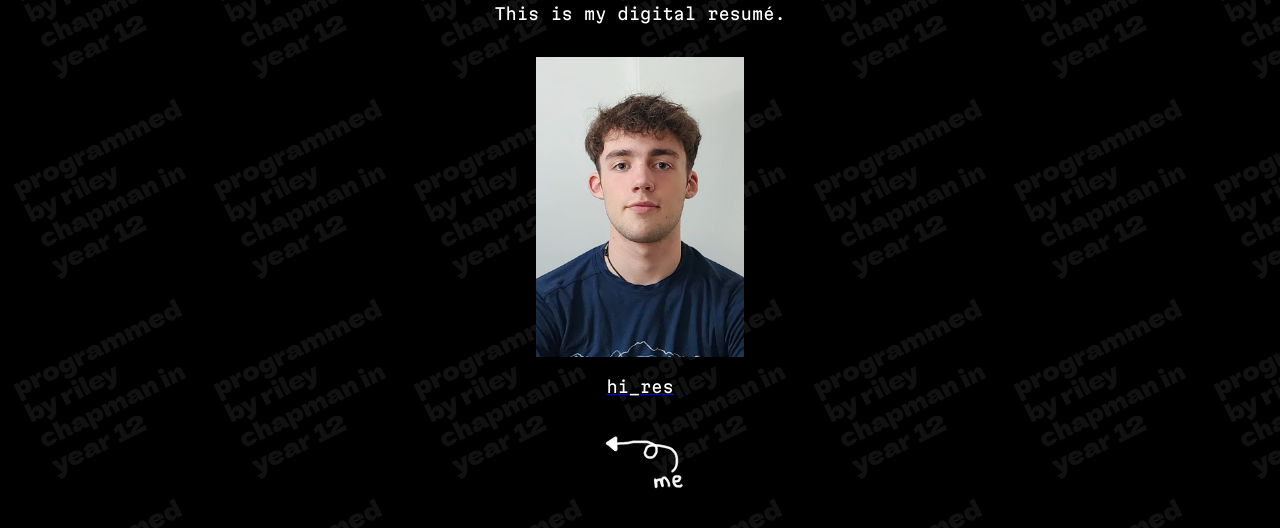
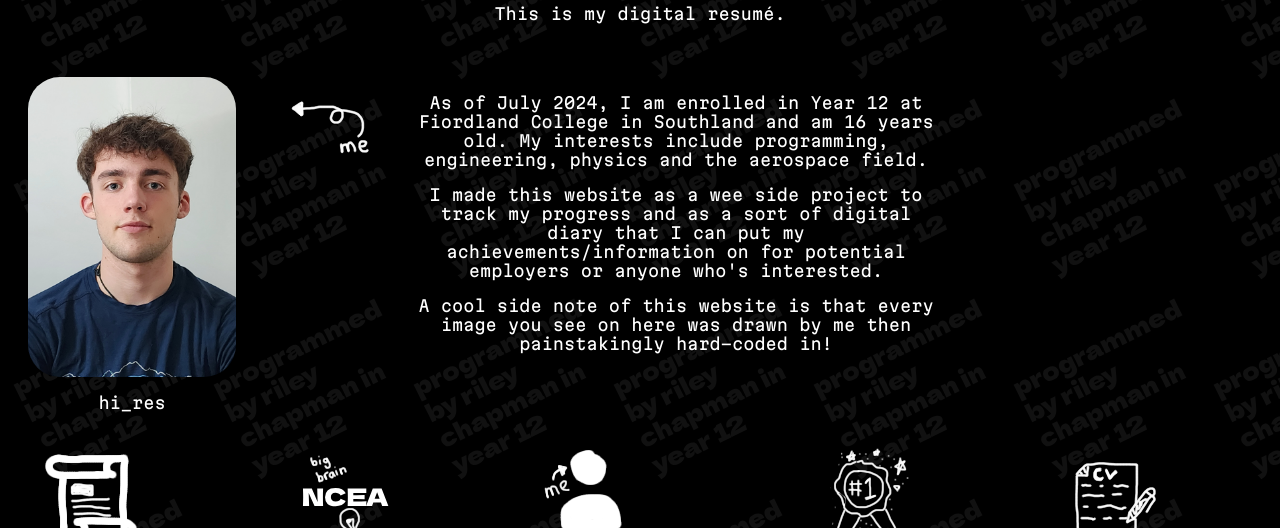
Before and after one commit to goon-1/goon-1.github.io, a plain HTML site: page index.html in a window 1280 px wide. Shown: the part 111-639 px from the top of the page. Drawn offline with Linux system fonts and the light colour scheme; files whose address does not match are found by name.

Commit message:
Update style.css
added some flexbox styling

```diff
--- a/static/style.css
+++ b/static/style.css
@@ -1,14 +1,47 @@
 @font-face {
-  font-family: 'MartianMono'; /* Name your font family */
-  src: url('MartianMono-Regular.woff2'); /* Locate the .ttf file within your directory*/
+  font-family: 'MartianMono';
+  src: url('MartianMono-Regular.woff2');
+}
+
+/* START OF DEF CONTAINER */
+.container{
+    width: 75%;
+    display: flex;
+    flex-direction: row;
+    float: left;
+    justify-content: space-between;
+}
+
+.item{
+    background-color: clear;
+    margin: 20px;
+}
+/* END OF DEF CONTAINER */
+
+.navcontainer{
+    width: 100%;
+    display: flex;
+    flex-direction: row;
+    float: left;
+    justify-content: space-around;
+    background-color: clear;
+}
+
+.navitem{
+    background-color: clear;
+    margin: 0px;
+    max-height: 50px;
 }
 
 
 body{
     background-image: url("background2.png");
-    background-color: black;
-    text-align: center;
+    background-color: #000000;
+    /*text-align: center;*/
+}
 
+a{
+    text-decoration: none;
 }
 
 h1.formatted{
@@ -20,8 +53,9 @@ h1.formatted{
 
 a.formatted{
     text-align: center;
-    color: #ffffff;
+    color: white;
     font-family: 'MartianMono';
+    text-decoration: none;
 }
 
 p.formatted{
@@ -33,14 +67,36 @@ p.formatted{
 p.accentformatted{
     color: purple;
     font-family: 'MartianMono';
+    text-align: center;
 }
 
 label.formatted{
     color: white;
     font-family: 'MartianMono';
+    text-align: center;
 }
 
 input.formatted{
     color: black;
     font-family: 'MartianMono';
+    text-align: center;
 }
+
+href.formatted{
+    text-align: center;
+    color: white;
+    font-family: 'MartianMono';
+}
+
+img.rounded{
+    border-radius: 32px;
+    vertical-align: middle;
+}
+
+img.navicon{
+    transition: transform .2s;
+}
+
+img.navicon:hover{
+    transform: scale(1.1);
+}
```
